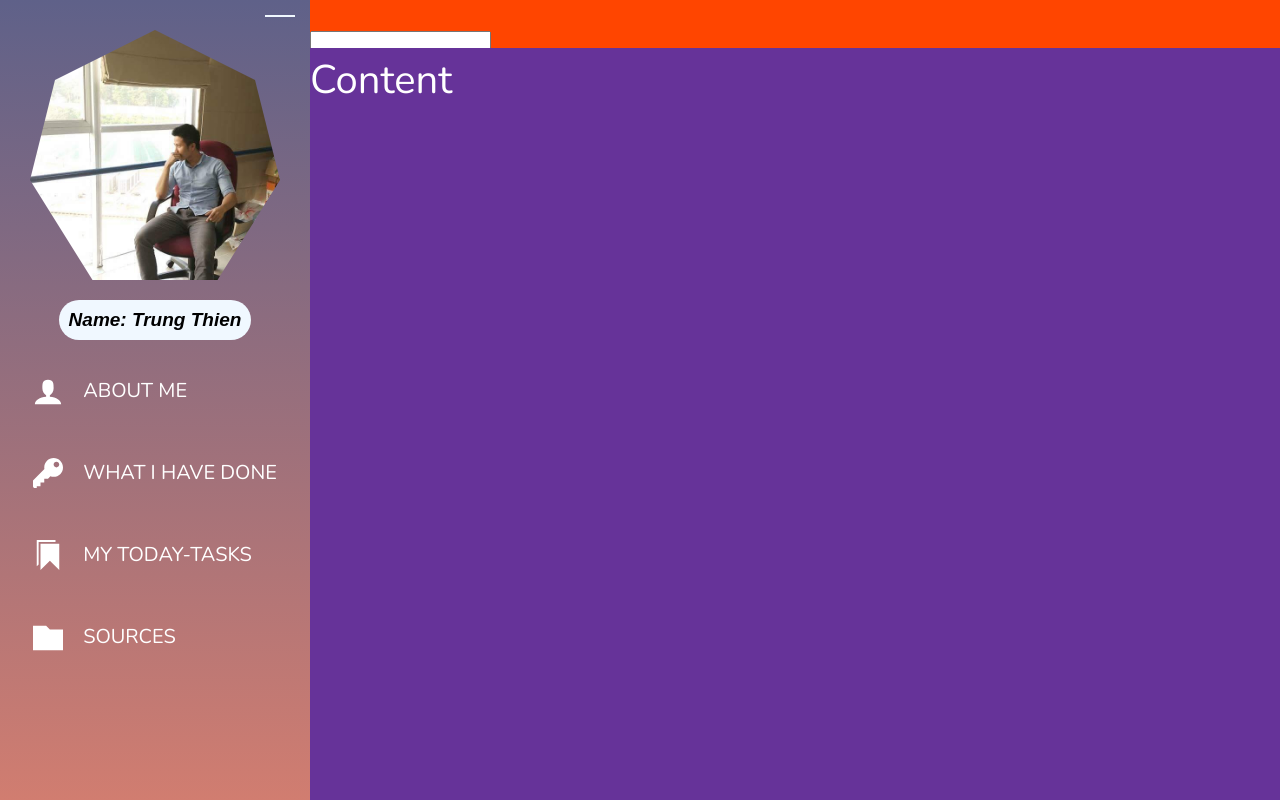
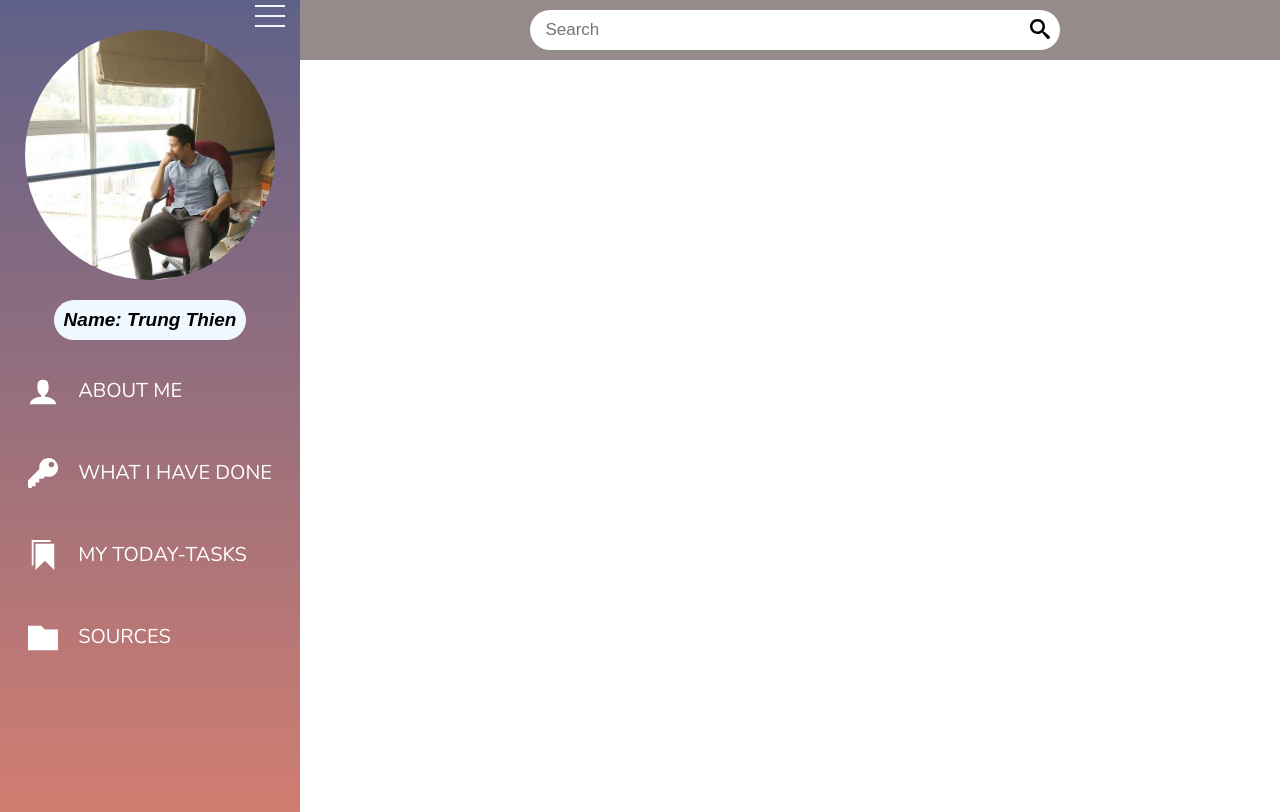
Before and after one commit to buitrungthien/my-own-app, a React (Create React App) app: page / in a window 1280 px wide. Built offline with nearby package versions, Linux system fonts and the light colour scheme.

Commit message:
continue with header

```diff
--- a/src/Components/Avatar/styles.scss
+++ b/src/Components/Avatar/styles.scss
@@ -3,13 +3,14 @@
     flex-direction: column;
     justify-content: center;
     align-items: center;
-    padding: 3rem;
+    padding: 3rem 0;
     font-size: 1.9rem;
 
     &__shape-box {
         width: 25rem;
         height: 25rem;
-        clip-path: polygon(50% 0%, 90% 20%, 100% 60%, 75% 100%, 25% 100%, 0% 60%, 10% 20%);
+        border-radius: 50%;
+        overflow: hidden;
 
         img {
             height: 100%;
--- a/src/Components/CollapseButton/styles.scss
+++ b/src/Components/CollapseButton/styles.scss
@@ -1,3 +1,13 @@
+%collapse {
+    content: '';
+    display: block;
+    position: absolute;
+    top: 0;
+    width: 3rem;
+    height: .2rem;
+    background-color: var(--primary-font-color);
+}
+
 .collapse-stick {
     display: block;
     width: 3rem;
@@ -9,10 +19,13 @@
     margin: 1.5rem;
 
     &::before {
-        content: '';
-        display: block;
-        position: absolute;
-        top: 0;
+        @extend %collapse;
+        transform: translateY(-1rem);
+    }
 
+    &::after {
+        @extend %collapse;
+        transform: translateY(1rem);
     }
+
 }
--- /dev/null
+++ b/src/Components/Search/index.js
@@ -0,0 +1,16 @@
+import React from 'react';
+import './styles.scss';
+import icon from '../../images/sprite.svg';
+
+const search = props => {
+    return (
+        <form className='search'>
+            <input className='search__input' placeholder='Search'/>
+            <button className='search__icon'>
+                <svg><use href={`${icon}#icon-search`}></use></svg>
+            </button>
+        </form>
+    );
+};
+
+export default search;
--- /dev/null
+++ b/src/Components/Search/styles.scss
@@ -0,0 +1,32 @@
+.search {
+    display: flex;
+    justify-content: center;
+    align-items: center;
+    flex: 0 0 60%;
+
+    &__input {
+        padding: 1rem 1.5rem;
+        font-size: 1.7rem;
+        border-radius: 100px;
+        border: none;
+        display: block;
+        width: 90%;
+        transition: all .2s;
+        margin-right: -3rem;
+
+        &:focus {
+            width: 100%;
+        }
+    }
+
+    &__icon {
+        background-color: white;
+        border: none;
+
+
+        svg {
+            width: 2rem;
+            height: 2rem;
+        }
+    }
+}
--- a/src/Layout/Content/styles.scss
+++ b/src/Layout/Content/styles.scss
@@ -1,6 +1,6 @@
 .content {
+    grid-row: 2 / -1;
+    grid-column: content-start / content-end;
     display: grid;
     grid-template-columns: [full-start] minmax(7.8rem, 1fr) repeat(4, [col-start] minmax(min-content, 24.1rem) [col-end]) minmax(7.8rem, 1fr) [full-end];
-
-    background-color: rebeccapurple;
 }
--- a/src/Layout/Header/index.js
+++ b/src/Layout/Header/index.js
@@ -1,13 +1,11 @@
 import React from 'react';
+import Search from '../../Components/Search';
 import './styles.scss';
 
 const header = props => {
     return (
         <header className='header'>
-            <input></input>
-            <nav>
-                Header
-            </nav>
+            <Search/>
         </header>
     );
 };
--- a/src/Layout/Header/styles.scss
+++ b/src/Layout/Header/styles.scss
@@ -1,6 +1,8 @@
 .header {
     grid-row: 1 / 2;
     grid-column: 2 / -1;
-
-    background-color: orangered;
+    background-color: var(--light-gray-1);
+    display: flex;
+    justify-content: center;
+    align-items: center;
 }
--- a/src/Layout/SideBar/styles.scss
+++ b/src/Layout/SideBar/styles.scss
@@ -1,11 +1,10 @@
 .sidebar {
-    grid-row: 1 / -1;
-    grid-column: sidebar-start / sidebar-end;
-
     background: linear-gradient(to bottom, #5F6189, #D17D70);
     display: flex;
     flex-direction: column;
     justify-content: flex-start;
     align-items: center;
     position: relative;
+    grid-row: 1 / -1;
+    grid-column: sidebar-start / sidebar-end;
 }
--- a/src/sass/_base.scss
+++ b/src/sass/_base.scss
@@ -3,6 +3,7 @@
     --primary-background-color: #ccc;
     --box-shadow: 0 7px 7px rgb(185, 174, 110, 0.7);
     --primary-font-color: aliceblue;
+    --light-gray-1: rgb(150, 139, 139);
 
     //FONT VARIABLES
     --primary-font: 'Nunito', sans-serif;
@@ -42,9 +43,13 @@ body {
 
 .container {
     display: grid;
-    grid-template-rows: 4.8rem calc(100vh - 4.8rem);
+    grid-template-rows: 6rem calc(100vh - 4.8rem);
     grid-template-columns: [sidebar-start] minmax(min-content, 30rem) [sidebar-end content-start] 1fr [content-end];
 
     font-size: 4rem;
     color: white;
 }
+
+button {
+    cursor: pointer;
+}
```
Also changed, not shown: src/images/search.svg (added), src/images/sprite.svg.
